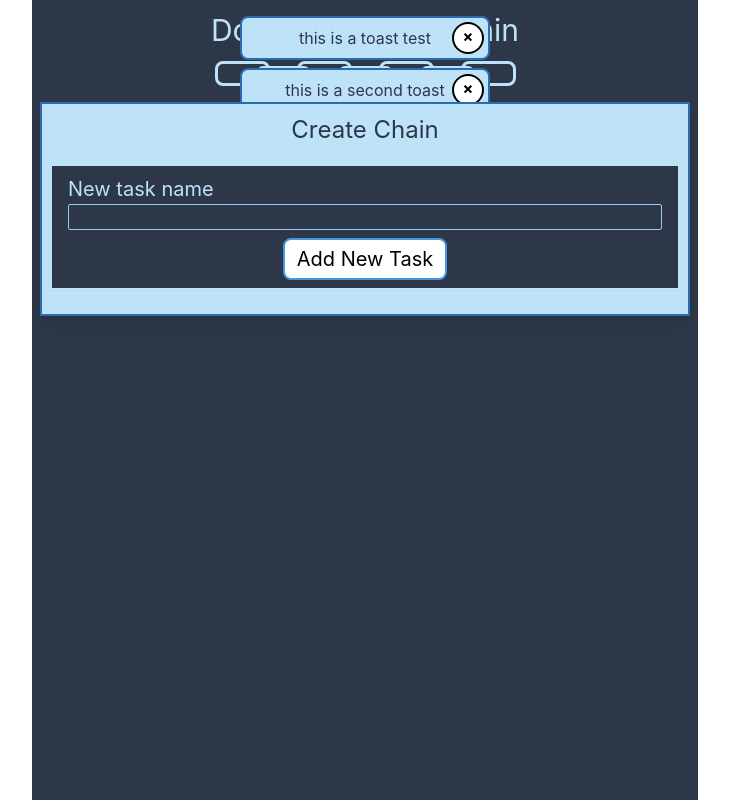
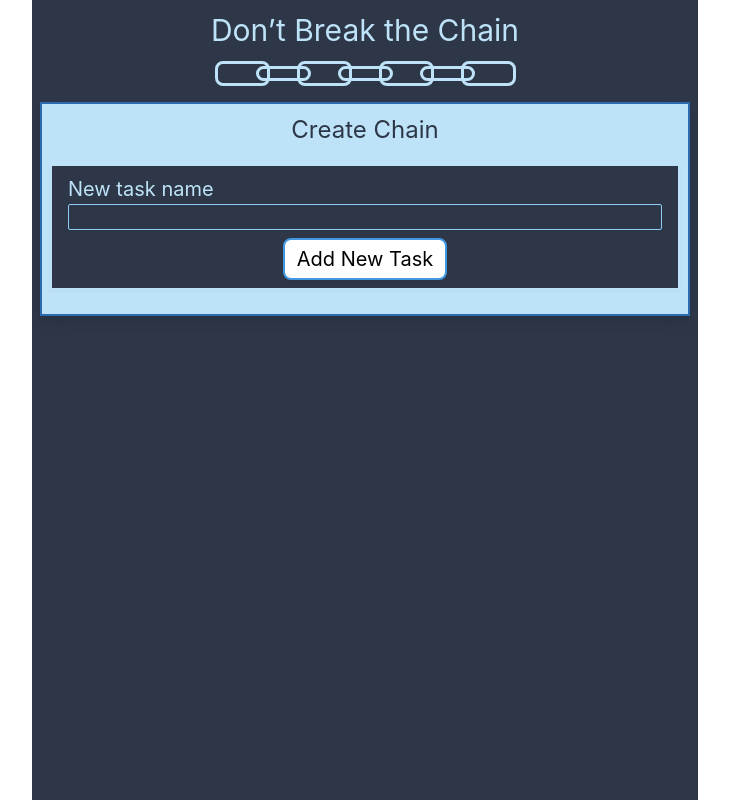
Before and after one commit to ikeshark/the-chain, a Svelte app: page / in a window 1280 px wide. Shown: the whole page, without its empty margins (275-1004 px from the left). Built offline with nearby package versions, Linux system fonts and the light colour scheme.

Commit message:
toast self destruct and implementation

```diff
--- a/src/App.svelte
+++ b/src/App.svelte
@@ -18,7 +18,7 @@
 	let day = new Date();
 	let tasks = [];
 	let history = [];
-	let toasts = [{id: 999, message: 'this is a toast test'}, {id: 998, message: 'this is a second toast'}];
+	let toasts = [];
 	let currentStreak = 0;
 	let longestStreak = 0;
 	let version = 0;
@@ -82,6 +82,16 @@
 				const epoch = history[history.length - 1].day;
 				day = new Date(epoch);
 				day = new Date(day.setDate(day.getDate() + 1));
+				// if (new Date().getDate() < day.getDate()) {
+				// 	createToast({ detail: { message:
+				// 		'You are in the future'
+				// 	} });
+				// } else
+				 if (new Date().getDate() > day.getDate()) {
+					createToast({ detail: { message:
+						'You are in the past'
+					} });
+				}
 			}
 			if (localStorage.currentStreak) {
 				// if storing a number directly in local storage it gets turned into a string
@@ -173,13 +183,15 @@
 	function setTheme(e) {
 		// should i see if theme has changed?
 		localStorage.setItem('theme', e.detail.newTheme);
+		createToast({ detail: { message:
+			'New Theme Successfully Saved'
+		} });
 	}
 	function createToast(e) {
 		toasts = [...toasts, { id: toastId, message: e.detail.message }];
 		toastId++;
 	}
 	function deleteToast(e) {
-		console.log(e.detail.id)
 		toasts = toasts.filter(toast => toast.id !== e.detail.id);
 	}
 
--- a/src/Toast.svelte
+++ b/src/Toast.svelte
@@ -6,10 +6,14 @@
   export let message;
   export let theme;
 
-  function deleteToast(e) {
-    const id = e.target.id || e.target.parentNode.id;
-    dispatch('deleteToast', { id: parseInt(id) })
+  const to = setTimeout(deleteToast, 5000);
+
+  function deleteToast() {
+    if (to) clearTimeout(to);
+    dispatch('deleteToast', { id })
   }
+
+
 </script>
 
 <div
--- a/src/User.svelte
+++ b/src/User.svelte
@@ -12,6 +12,7 @@
     // need to have some sort of confirm that preference was set
     var data = new FormData(e.target);
     dispatch('setTheme', { newTheme: data.get('theme') });
+    dispatch('createToast', { message: 'New theme saved' });
   }
 </script>
 
```
